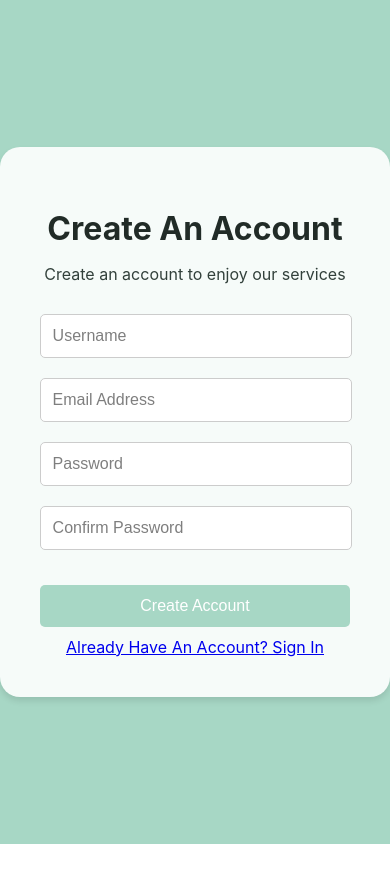
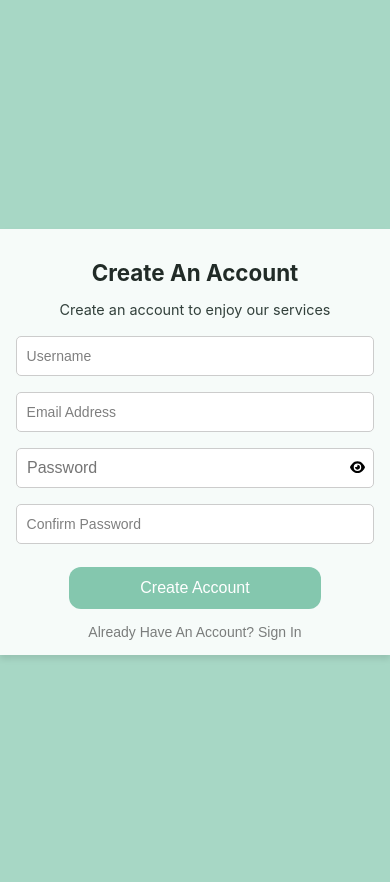
Before and after one commit to 1rayanharoon/Text-Summarizer, a React (Create React App) app in the folder front-end/: page /signup in a window 390 px wide. Before the commit the page ends 844 px from the top, so only its background shows below. Built offline with nearby package versions, Linux system fonts and the light colour scheme.

Commit message:
Login/SignUp Button
Responsiveness Added to Login/SignUp Button.

```diff
--- a/front-end/package.json
+++ b/front-end/package.json
@@ -3,9 +3,14 @@
   "version": "0.1.0",
   "private": true,
   "dependencies": {
+    "@fortawesome/fontawesome-svg-core": "^6.5.2",
+    "@fortawesome/free-solid-svg-icons": "^6.5.2",
+    "@fortawesome/react-fontawesome": "^0.2.2",
     "@testing-library/jest-dom": "^5.17.0",
     "@testing-library/react": "^13.4.0",
     "@testing-library/user-event": "^13.5.0",
+    "file-saver": "^2.0.5",
+    "pdfjs-dist": "^4.3.136",
     "react": "^18.2.0",
     "react-dom": "^18.2.0",
     "react-router-dom": "^6.23.1",
--- a/front-end/public/index.html
+++ b/front-end/public/index.html
@@ -25,6 +25,24 @@
       Learn how to configure a non-root public URL by running `npm run build`.
     -->
     <title>React App</title>
+    <link href="https://fonts.googleapis.com/css2?family=Space+Grotesk:wght@400;500&display=swap" rel="stylesheet">
+<style>
+    @font-face {
+        font-family: 'Ag H1';
+        src: url('/path/to/ag-h1.woff2') format('woff2'); /* Add correct path to your font file */
+    }
+
+    @font-face {
+        font-family: 'Ag H2';
+        src: url('/path/to/ag-h2.woff2') format('woff2'); /* Add correct path to your font file */
+    }
+
+    @font-face {
+        font-family: 'Ag H3';
+        src: url('/path/to/ag-h3.woff2') format('woff2'); /* Add correct path to your font file */
+    }
+</style>
+
   </head>
   <body>
     <noscript>You need to enable JavaScript to run this app.</noscript>
--- a/front-end/src/App.js
+++ b/front-end/src/App.js
@@ -1,15 +1,45 @@
 import React from 'react';
-import { BrowserRouter as Router, Route, Routes } from 'react-router-dom';
+import { BrowserRouter as Router, Route, Routes, useLocation } from 'react-router-dom';
 import Login from './components/Login';
 import Signup from './components/Signup';
+// import HomePage from './components/HomePage';
+// import About from './components/About';
+// import Summarizer from './components/Summarizer';
+// import Paraphraser from './components/Paraphraser';
+// import Translator from './components/Translator';
+// import FourthCard from './components/FourthCard';
+
+// const ScrollToTop = ({ children }) => {
+//   const { pathname, state } = useLocation();
+
+//   React.useEffect(() => {
+//     if (state?.scrollTo) {
+//       const element = document.getElementById(state.scrollTo);
+//       if (element) {
+//         element.scrollIntoView({ behavior: 'smooth' });
+//       }
+//     }
+//   }, [pathname, state]);
+
+//   return <>{children}</>;
+// };
 
 const App = () => {
   return (
     <Router>
-      <Routes>
-        <Route path="/" element={<Login />} />
-        <Route path="/signup" element={<Signup />} />
-      </Routes>
+      {/* <ScrollToTop> */}
+        <Routes>
+          {/* <Route path="/HomePage" element={<HomePage />} /> */}
+          <Route path="/" element={<Login />} />
+          <Route path="/signup" element={<Signup />} />
+          {/* <Route path="/about-us" element={<About />} />
+          <Route path="/services" element={<HomePage />} />
+          <Route path="/summarizer" element={<Summarizer />} />
+        <Route path="/paraphraser" element={<Paraphraser />} />
+        <Route path="/translator" element={<Translator />} />
+        <Route path="/fourthcard" element={<FourthCard />} /> */}
+        </Routes>
+      {/* </ScrollToTop> */}
     </Router>
   );
 };
--- a/front-end/src/components/Login.js
+++ b/front-end/src/components/Login.js
@@ -1,87 +1,39 @@
-import React from 'react';
-import styled from 'styled-components';
+import React, { useState } from 'react';
 import { Link } from 'react-router-dom';
-
-const Container = styled.div`
-  display: flex;
-  justify-content: center;
-  align-items: center;
-  height: 100vh;
-  background-color: #A7D7C5;
-`;
-
-const FormWrapper = styled.div`
-  background-color: #F6FBF9;
-  padding: 40px;
-  border-radius: 20px;
-  box-shadow: 0 4px 6px rgba(0, 0, 0, 0.1);
-  width: 400px;
-  text-align: center;
-`;
-
-const Title = styled.h1`
-  color: #212B27;
-  margin-bottom: 10px;
-`;
-
-const Paragraph = styled.p`
-  color: #32403B;
-  margin-bottom: 20px;
-`;
-
-const Input = styled.input`
-  width: calc(100% - 24px); /* Adjusted width to accommodate padding */
-  padding: 12px; /* Equal padding on top and bottom */
-  margin: 10px 0;
-  border: 1px solid #ccc;
-  border-radius: 5px;
-  background-color: #fff;
-  color: #000000;
-  font-size: 16px;
-
-  &::placeholder {
-    color: #000000;
-    padding-left: 6px; /* Adjusted padding for left side */
-    padding-right: 6px; /* Adjusted padding for right side */
-    opacity: 0.5; /* Reduced opacity */
-    text-indent: -6.4px; /* Move the text slightly to the left */
-  }
-`;
-
-
-const Button = styled.button`
-  background-color: #A7D7C5;
-  color: #FFFFFF;
-  border: none;
-  border-radius: 5px;
-  padding: 12px;
-  width: 100%;
-  font-size: 16px;
-  cursor: pointer;
-  margin-top: 25px;
-  margin-bottom: 10px;
-
-  &:hover {
-    background-color: #94C2B3;
-  }
-`;
+import { FontAwesomeIcon } from '@fortawesome/react-fontawesome';
+import { faEye, faEyeSlash } from '@fortawesome/free-solid-svg-icons';
+import './styles.css';
 
 const Login = () => {
+  const [showPassword, setShowPassword] = useState(false);
+
+  const togglePasswordVisibility = () => setShowPassword(!showPassword);
+
   return (
-    <Container>
-      <FormWrapper>
-        <Title>Sign In</Title>
-        <Paragraph>
-          Sign in to continue to our service.
-        </Paragraph>
+    <div className="container">
+      <div className="form-wrapper">
+        <h1 className="title">Sign In</h1>
+        <p className="paragraph">Sign in to continue to our service.</p>
         <form>
-          <Input type="email" placeholder="Email Address" />
-          <Input type="password" placeholder="Password" />
-          <Button>Sign In</Button>
+          <input type="email" className="input" placeholder="Email Address" />
+          <div className="password-input-wrapper">
+            <input
+              type={showPassword ? 'text' : 'password'}
+              className="password-input"
+              placeholder="Password"
+            />
+            <button type="button" className="toggle-button" onClick={togglePasswordVisibility}>
+              <FontAwesomeIcon icon={showPassword ? faEyeSlash : faEye} />
+            </button>
+          </div>
+          <button className="button">Sign In</button>
         </form>
-        <Link to="/signup">Don't Have An Account? Sign Up</Link>
-      </FormWrapper>
-    </Container>
+        <div className="styled-link-wrapper">
+          Don't Have An Account? <Link to="/signup" className="styled-link">Sign Up</Link>
+        </div>
+      </div>
+    </div>
   );
 };
+
 export default Login;
--- a/front-end/src/components/Signup.js
+++ b/front-end/src/components/Signup.js
@@ -1,88 +1,40 @@
-import React from 'react';
-import styled from 'styled-components';
+import React, { useState } from 'react';
 import { Link } from 'react-router-dom';
-
-const Container = styled.div`
-  display: flex;
-  justify-content: center;
-  align-items: center;
-  height: 100vh;
-  background-color: #A7D7C5;
-`;
-
-const FormWrapper = styled.div`
-  background-color: #F6FBF9;
-  padding: 40px;
-  border-radius: 20px;
-  box-shadow: 0 4px 6px rgba(0, 0, 0, 0.1);
-  width: 400px;
-  text-align: center;
-`;
-
-const Title = styled.h1`
-  color: #212B27;
-  margin-bottom: 10px;
-`;
-
-const Paragraph = styled.p`
-  color: #32403B;
-  margin-bottom: 20px;
-`;
-
-const Input = styled.input`
-  width: calc(100% - 24px); /* Adjusted width to accommodate padding */
-  padding: 12px; /* Equal padding on top and bottom */
-  margin: 10px 0;
-  border: 1px solid #ccc;
-  border-radius: 5px;
-  background-color: #fff;
-  color: #000000;
-  font-size: 16px;
-
-  &::placeholder {
-    color: #000000;
-    padding-left: 6px; /* Adjusted padding for left side */
-    padding-right: 6px; /* Adjusted padding for right side */
-    opacity: 0.5; /* Reduced opacity */
-    text-indent: -6.4px; /* Move the text slightly to the left */s
-  }
-`;
-
-const Button = styled.button`
-  background-color: #A7D7C5;
-  color: #FFFFFF;
-  border: none;
-  border-radius: 5px;
-  padding: 12px;
-  width: 100%;
-  font-size: 16px;
-  cursor: pointer;
-  margin-top: 25px;
-  margin-bottom: 10px;
-
-  &:hover {
-    background-color: #94C2B3;
-  }
-`;
+import { FontAwesomeIcon } from '@fortawesome/react-fontawesome';
+import { faEye, faEyeSlash } from '@fortawesome/free-solid-svg-icons';
+import './styles.css';
 
 const Signup = () => {
+  const [showPassword, setShowPassword] = useState(false);
+
+  const togglePasswordVisibility = () => setShowPassword(!showPassword);
+
   return (
-    <Container>
-      <FormWrapper>
-        <Title>Create An Account</Title>
-        <Paragraph>
-          Create an account to enjoy our services
-        </Paragraph>
+    <div className="container">
+      <div className="form-wrapper">
+        <h1 className="title">Create An Account</h1>
+        <p className="paragraph">Create an account to enjoy our services</p>
         <form>
-          <Input type="username" placeholder="Username" />
-          <Input type="email" placeholder="Email Address" />
-          <Input type="password" placeholder="Password" />
-          <Input type="ConfirmPassword" placeholder="Confirm Password" />
-          <Button>Create Account</Button>
+          <input type="text" className="input" placeholder="Username" />
+          <input type="email" className="input" placeholder="Email Address" />
+          <div className="password-input-wrapper">
+            <input
+              type={showPassword ? 'text' : 'password'}
+              className="password-input"
+              placeholder="Password"
+            />
+            <button type="button" className="toggle-button" onClick={togglePasswordVisibility}>
+              <FontAwesomeIcon icon={showPassword ? faEyeSlash : faEye} />
+            </button>
+          </div>
+          <input type="password" className="input" placeholder="Confirm Password" />
+          <button className="button">Create Account</button>
         </form>
-        <Link to="/">Already Have An Account? Sign In</Link>
-      </FormWrapper>
-    </Container>
+        <div className="styled-link-wrapper">
+          Already Have An Account? <Link to="/" className="styled-link">Sign In</Link>
+        </div>
+      </div>
+    </div>
   );
 };
 
--- /dev/null
+++ b/front-end/src/components/styles.css
@@ -0,0 +1,153 @@
+/* Container */
+.container {
+  display: flex;
+  justify-content: center;
+  align-items: center;
+  min-height: 100vh; /* Ensure full height of the viewport */
+  padding: 20px 0; /* Reduce padding to create space on top and bottom */
+  background-color: #A7D7C5;
+  overflow: hidden; /* Ensure no overflow */
+}
+
+/* Form Wrapper */
+.form-wrapper {
+  background-color: #F6FBF9;
+  padding: 20px; /* Further reduce padding */
+  border-radius: 20px;
+  box-shadow: 0 4px 6px rgba(0, 0, 0, 0.1);
+  width: 100%; /* Ensure it takes full width within its margin */
+  max-width: 360px; /* Reduce max-width */
+  text-align: center;
+  margin: 20px; /* Margin to keep space on sides */
+}
+
+@media (max-width: 480px) {
+  .form-wrapper {
+    width: 100%;
+    margin: 0; /* Remove margin on small screens */
+    border-radius: 0;
+    padding: 15px; /* Further reduce padding on small screens */
+  }
+}
+
+/* Title */
+.title {
+  color: #212B27;
+  margin-bottom: 10px;
+  font-size: 1.4em; /* Adjusted font size */
+}
+
+/* Paragraph */
+.paragraph {
+  color: #32403B;
+  margin-bottom: 10px; /* Reduced margin */
+  font-size: 0.9em; /* Adjusted font size */
+}
+
+/* Input */
+.input {
+  width: calc(100% - 24px);
+  padding: 10px; /* Reduced padding */
+  margin: 8px 0; /* Reduced margin */
+  border: 1px solid #ccc;
+  border-radius: 5px;
+  background-color: #fff;
+  color: #000000;
+  font-size: 16px;
+}
+
+.input::placeholder {
+  color: #000000;
+  padding-left: 6px;
+  padding-right: 6px;
+  opacity: 0.5;
+  text-indent: -6.4px;
+  font-size: 14px; /* Adjust the font size of the placeholder text */
+}
+
+/* Hide the default eye button in password fields */
+input[type="password"]::-ms-reveal,
+input[type="password"]::-ms-clear {
+  display: none;
+}
+
+input[type="password"]::-webkit-credentials-auto-fill-button,
+input[type="password"]::-webkit-clear-button,
+input[type="password"]::-webkit-inner-spin-button,
+input[type="password"]::-webkit-outer-spin-button {
+  display: none;
+}
+
+input[type="password"]::-webkit-password-toggle {
+  display: none;
+}
+
+input[type="password"] {
+  -webkit-text-security: disc;
+}
+
+/* Password Input Wrapper */
+.password-input-wrapper {
+  position: relative;
+  width: 100%;
+  margin: 8px 0; /* Reduced margin */
+}
+
+/* Password Input */
+.password-input {
+  width: calc(100% - 24px);
+  padding: 10px; /* Reduced padding */
+  border: 1px solid #ccc;
+  border-radius: 5px;
+  background-color: #fff;
+  color: #000000;
+  font-size: 16px;
+}
+
+/* Toggle Button */
+.toggle-button {
+  position: absolute;
+  right: 10px;
+  top: 50%;
+  transform: translateY(-50%);
+  background: none;
+  border: none;
+  cursor: pointer;
+  padding: 0; /* Remove any default padding */
+}
+
+/* Button */
+.button {
+  background-color: #84C7AE;
+  color: #FFFFFF;
+  border: none;
+  border-radius: 12px;
+  padding: 12px; /* Reduced padding */
+  width: 70%; /* Adjusted width */
+  font-size: 16px; /* Reduced font size */
+  cursor: pointer;
+  margin-top: 15px; /* Adjusted margin */
+  margin-bottom: 10px;
+}
+
+.button:hover {
+  background-color: #94C2B3;
+}
+
+/* Styled Link Wrapper */
+.styled-link-wrapper {
+  font-family: 'Karla', sans-serif;
+  font-size: 14px;
+  opacity: 0.5;
+  margin-top: 5px;
+}
+
+/* Styled Link */
+.styled-link {
+  color: inherit;
+  text-decoration: none;
+}
+
+.styled-link:hover {
+  text-decoration: underline;
+}
```
Also changed, not shown: 2 other files (tests, documents, lock files or other folders).
